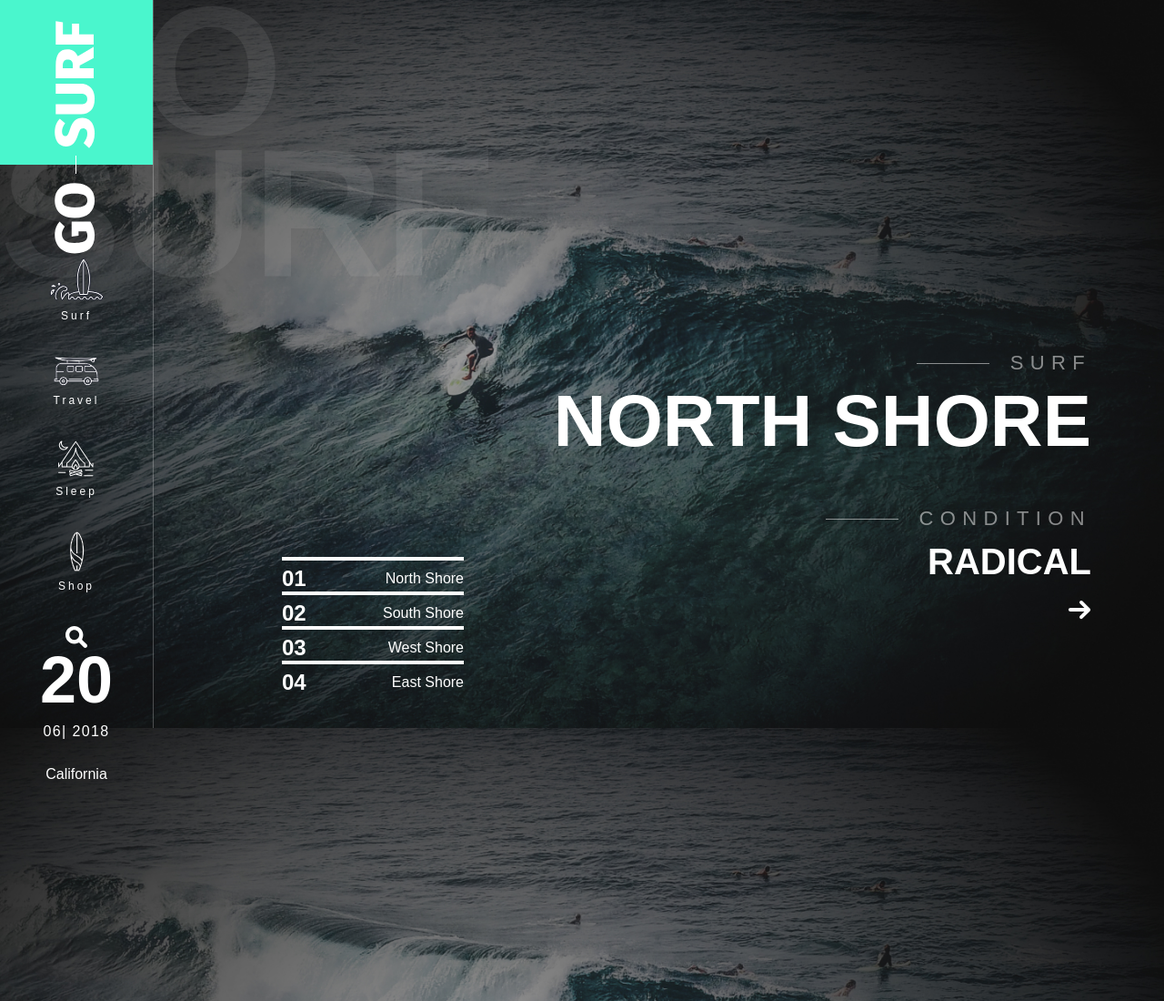
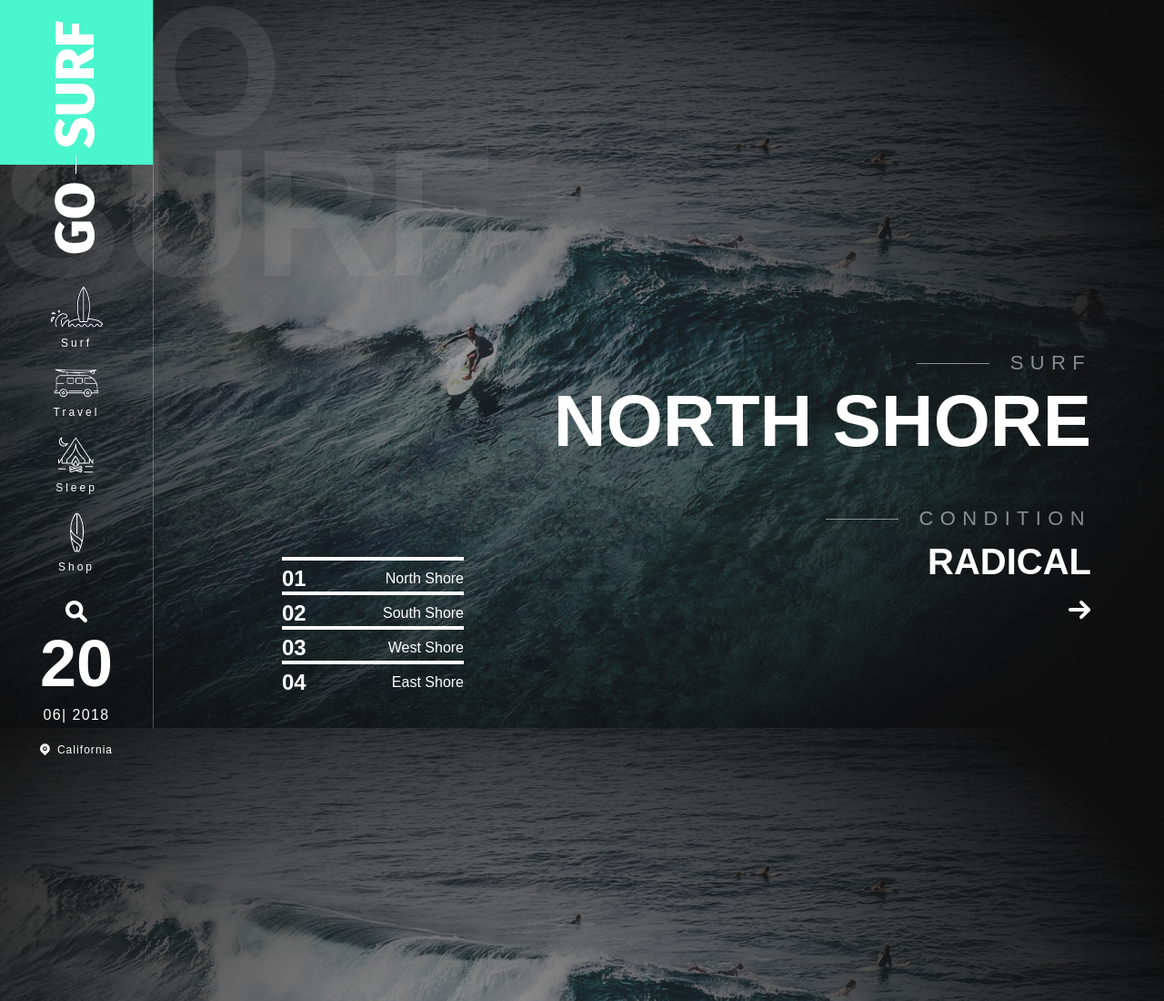
Before and after one commit to parvizrovshanaliyev/goSurfBlackFlagCreative, a website: page src/index.html in a window 1280 px wide. Shown: the top 1100 px of the page at 91% size. Drawn offline with nearby package versions, Linux system fonts and the light colour scheme; files that its build step writes are made by us from their sources; files whose address does not match are found by name; a web font is replaced by a local one.

Commit message:
aside birther ok

```diff
--- a/src/sass/partials/home/_header.scss
+++ b/src/sass/partials/home/_header.scss
@@ -97,18 +97,6 @@
     }
 }
 
-
-
-.header__aside {
-    position: absolute;
-    top: 0;
-    left: 0;
-    z-index: 5;
-    border-right: 1px solid rgba(#fff, .25);
-    height: 100vh;
-    text-align: center;
-    color: #fff;
-}
 .header__title {
     font-weight: 800;
     font-size: 200px;
@@ -123,7 +111,20 @@
     z-index: 4;
 }
 
+
+.header__aside {
+    position: absolute;
+    top: 0;
+    left: 0;
+    z-index: 5;
+    border-right: 1px solid rgba(#fff, .25);
+    height: 100vh;
+    text-align: center;
+    color: #fff;
+
     .menu {
+        padding-top: 30px;
+
         a {
             color: #fff;
 
@@ -135,7 +136,7 @@
                 line-height: 14px;
                 letter-spacing: 3px;
                 padding-top: 6px;
-            margin-bottom: 37px;
+                margin-bottom: 20px;
             }
         }
     }
@@ -144,6 +145,7 @@
         font-size: 72px;
         line-height: 64px;
         font-weight: 800;
+
         span {
             padding-top: 15px;
             font-weight: 300;
@@ -151,7 +153,35 @@
             line-height: 19px;
             letter-spacing: 1.4px;
             color: #FFFFFF;
-        margin-bottom: 30px;
+            margin-bottom: 20px;
             display: block;
         }
     }
+
+    .header__search {
+        padding-top: 10px;
+        padding-bottom: 10px;
+    }
+
+    .header__location {
+        display: inline-block;
+        font-weight: 300;
+        font-size: 12px;
+        line-height: 14px;
+        letter-spacing: 1.05px;
+        color: #FFFFFF;
+        position: relative;
+        padding-left: 19px;
+
+        &::before {
+            content: "";
+            position: absolute;
+            width: 11px;
+            height: 13px;
+            background-image: url("../img/location.svg");
+            color: black;
+            left: 0;
+            top: 0;
+        }
+    }
+}
```
Also changed, not shown: dist/css/main.min.css, 1 other file. Lines whose indentation alone changed are shown as unchanged.
